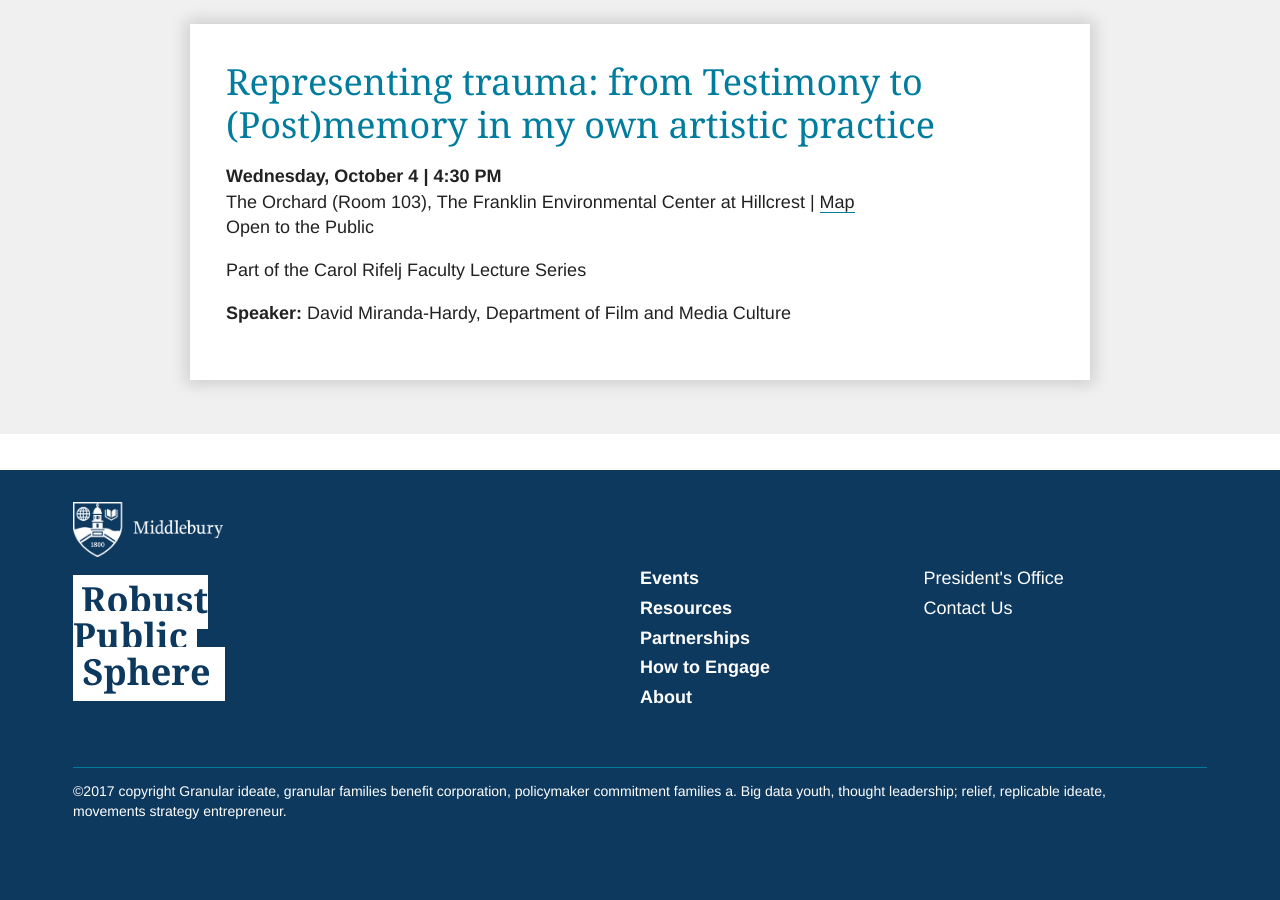
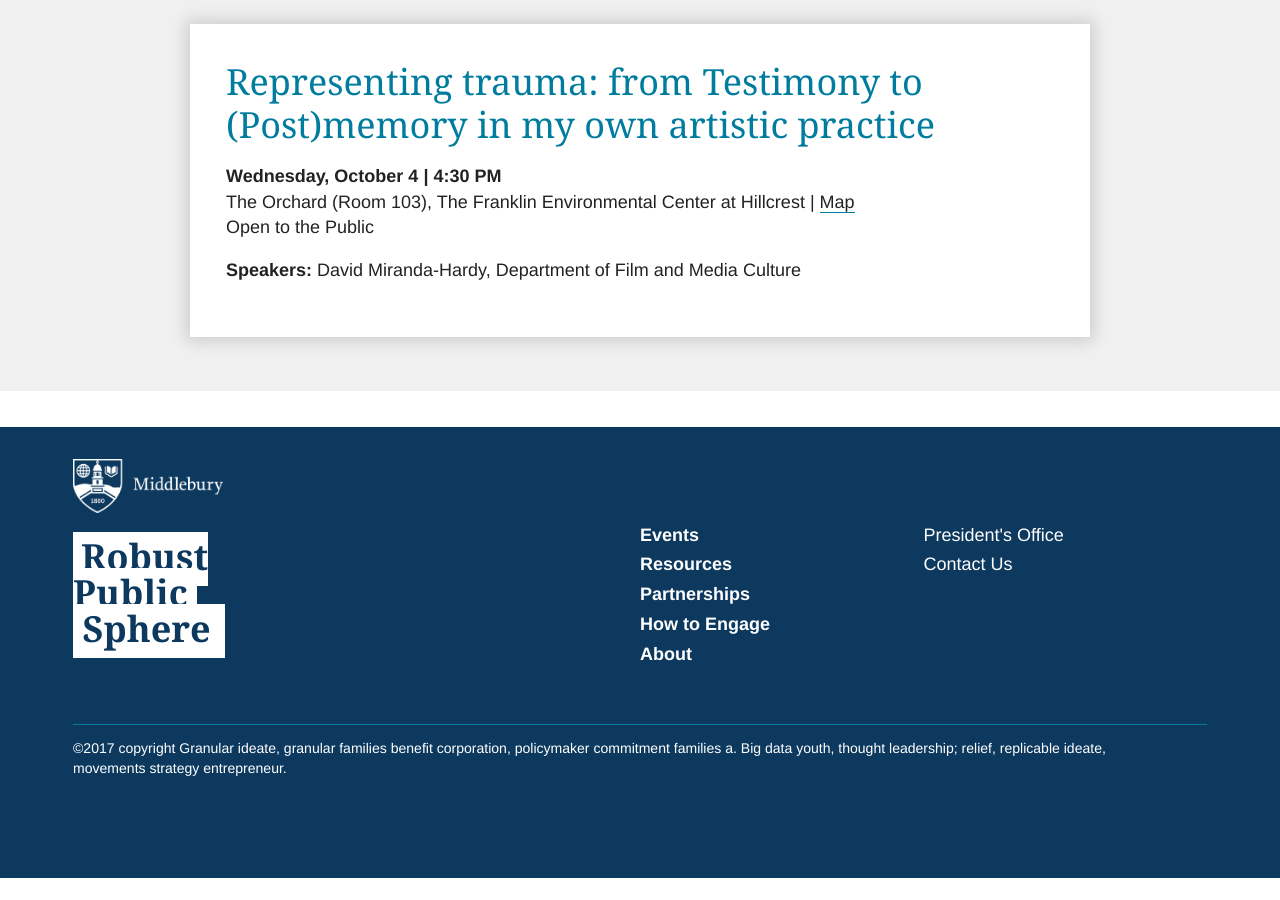
Before and after one commit to middlebury/critical-conversations, a Jekyll site: the page built from events.html, in a window 1280 px wide and 900 px high, scrolled down 718 px. Built offline with Jekyll 4.4.1, drawn with Linux system fonts in a browser that asks for light colours; nearby versions of some CDN libraries; some web fonts are replaced; after the commit the page ends 1596 px from its top, so only the background shows below that.

Commit message:
change events to use yaml file

```diff
--- a/_includes/event.html
+++ b/_includes/event.html
@@ -1,17 +1,20 @@
 <div class="col-1">
   <div class="event-wrapper col-wrapper">
-    <h3>Representing trauma: from Testimony to (Post)memory in my own artistic practice</h3>
+    <h3>{{include.event.title}}</h3>
     <div class="event-info">
       <p>
-      <b>Wednesday, October 4 | 4:30 PM</b> <br/>
-      The Orchard (Room 103), The Franklin Environmental Center at Hillcrest | <a href="http://map.middlebury.edu/map/?id=229&mrkIid=61407">Map</a> <br/>
-      Open to the Public
+      <b>{{include.event.date}} | {{include.event.time}}</b> <br/>
+      {{include.event.location}} | {% if include.event.map_link %}<a href="{{include.event.map_link}}">Map</a>{% endif %} <br/>
+      {% if include.event.public %}Open to the Public{% endif %}
       </p>
+      <p>{{include.event.text}}</p>
       <p>
-      Part of the Carol Rifelj Faculty Lecture Series
-      </p>
-      <p>
-      <b>Speaker:</b> David Miranda-Hardy, Department of Film and Media Culture
+      {% if include.event.speakers %}
+        <b>Speakers:</b>
+        {% for speaker in include.event.speakers %}
+          {{speaker.name}}, {{speaker.title}}
+        {% endfor %}
+      {% endif %}
       </p>
     </div>
   </div>
--- a/events.html
+++ b/events.html
@@ -11,8 +11,9 @@
 	<div class="fullwidth bg-fill">
 		<div class="inner main-body">
 
-			{% include event.html %}
-
+			{% for event in site.data.events %}
+				{% include event.html event=event %}
+			{% endfor %}
 
 		</div>
 	</div>
```
Also changed, not shown: _data/events.yml (added, +10 -0 lines).
